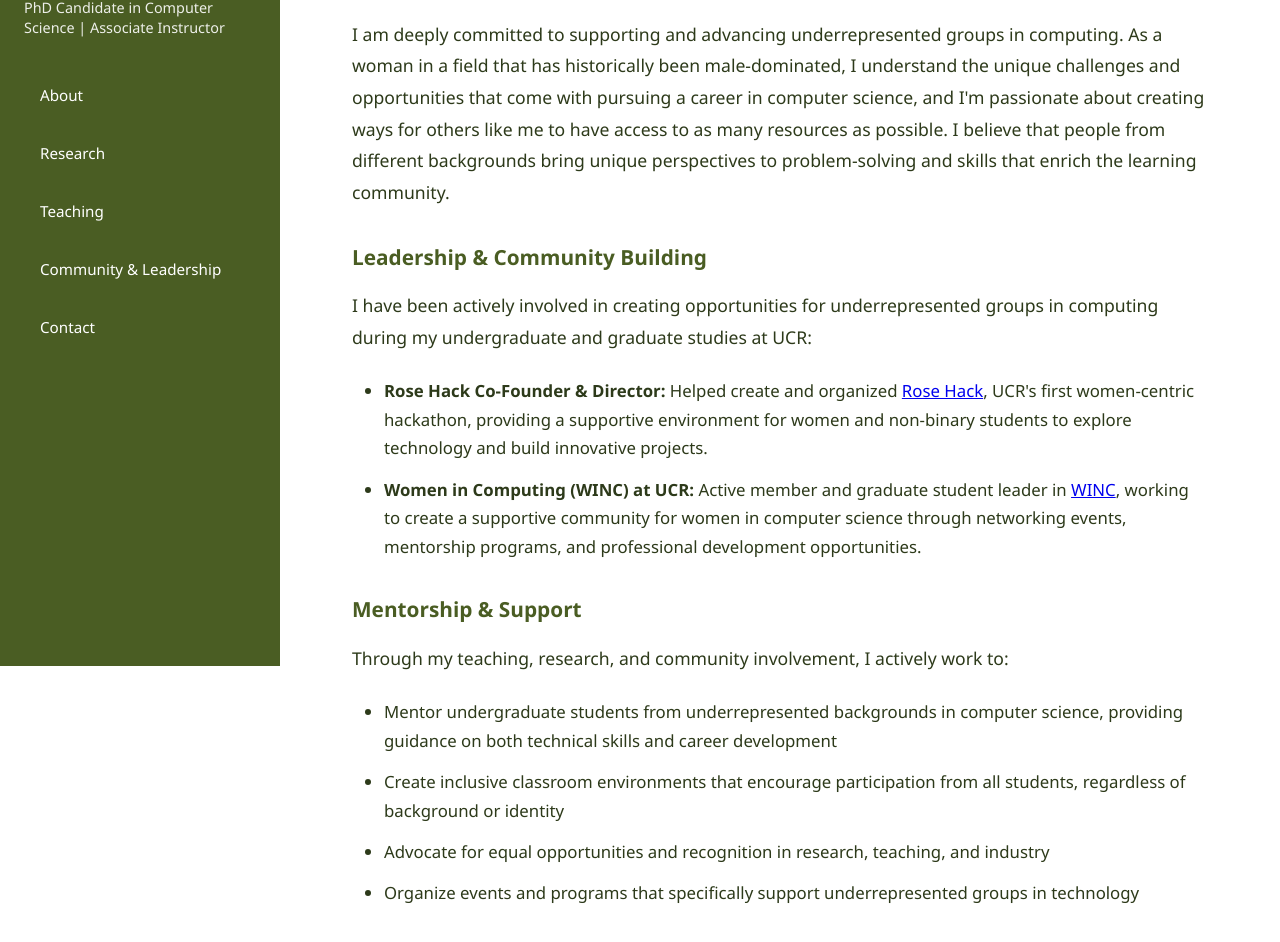
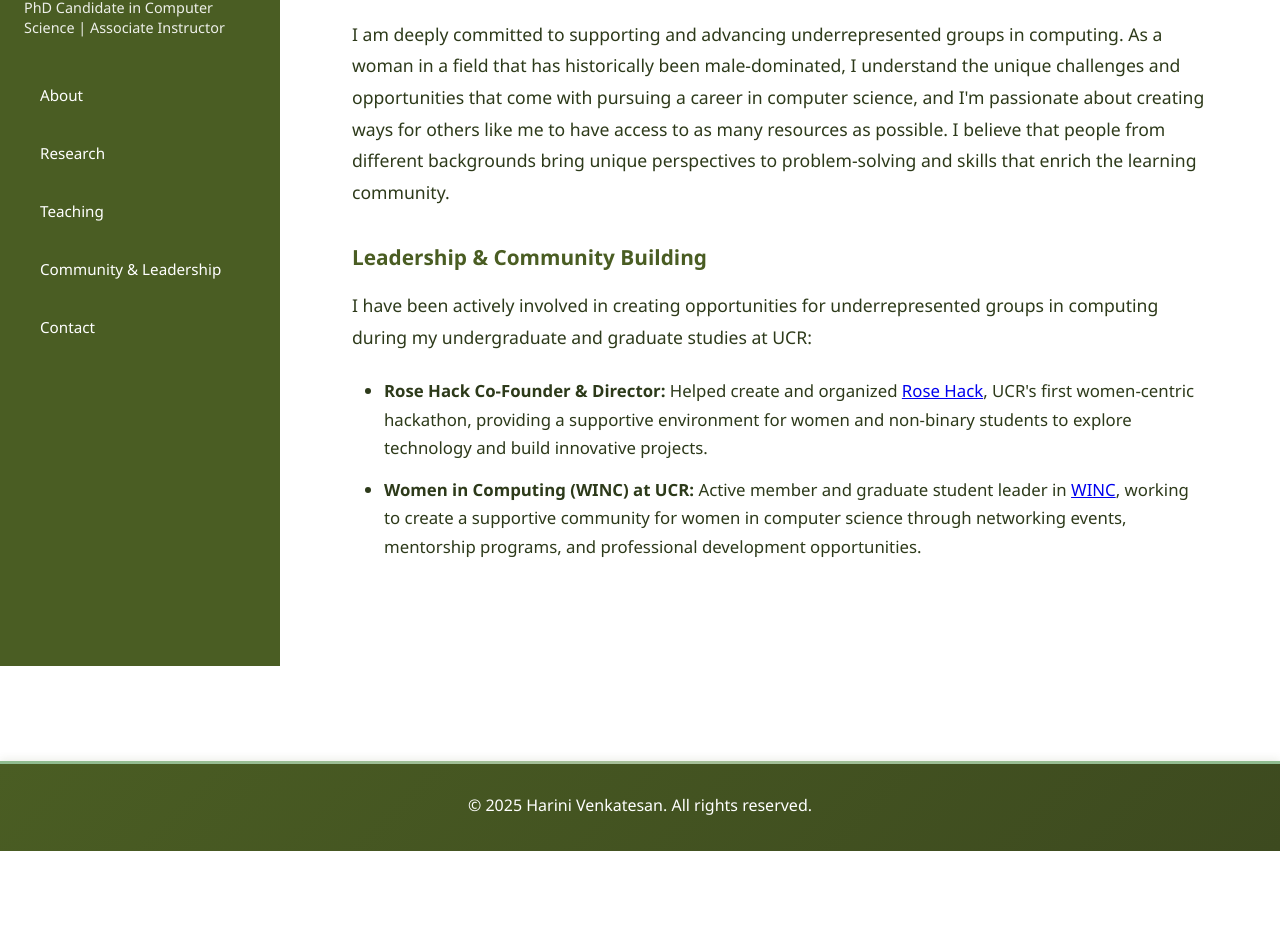
Before and after one commit to harini-venkatesan/harini-venkatesan.github.io, a plain HTML site: page community.html in a window 1280 px wide. Shown: the part 134-1076 px from the top of the page. After the commit the page ends 985 px from the top, so only its background shows below. Drawn offline with Linux system fonts and the light colour scheme.

Commit message:
remove extra text

```diff
--- a/community.html
+++ b/community.html
@@ -36,15 +36,6 @@
           <li><strong>Women in Computing (WINC) at UCR:</strong> Active member and graduate student leader in <a href="https://winc.cs.ucr.edu/" target="_blank" rel="noopener noreferrer">WINC</a>, working to create a supportive community for women in computer science through networking events, mentorship programs, and professional development opportunities. </li>
         </ul>
 
-        <h3>Mentorship & Support</h3>
-        <p>Through my teaching, research, and community involvement, I actively work to:</p>
-        <ul>
-          <li>Mentor undergraduate students from underrepresented backgrounds in computer science, providing guidance on both technical skills and career development</li>
-          <li>Create inclusive classroom environments that encourage participation from all students, regardless of background or identity</li>
-          <li>Advocate for equal opportunities and recognition in research, teaching, and industry</li>
-          <li>Organize events and programs that specifically support underrepresented groups in technology</li>
-        </ul>
-
       </div>
     </section>
     </main>
```
